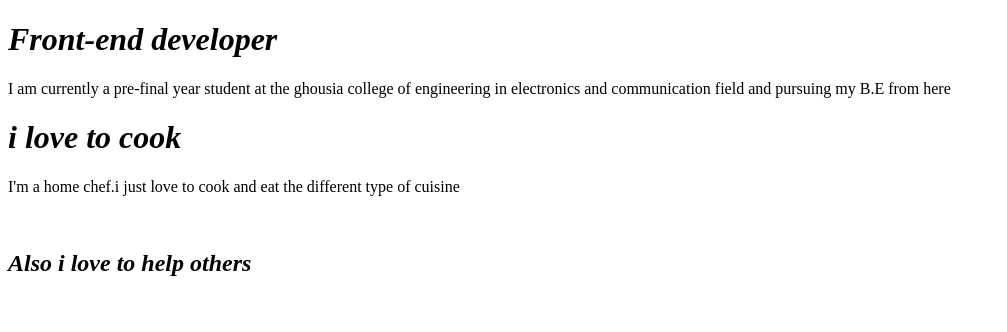
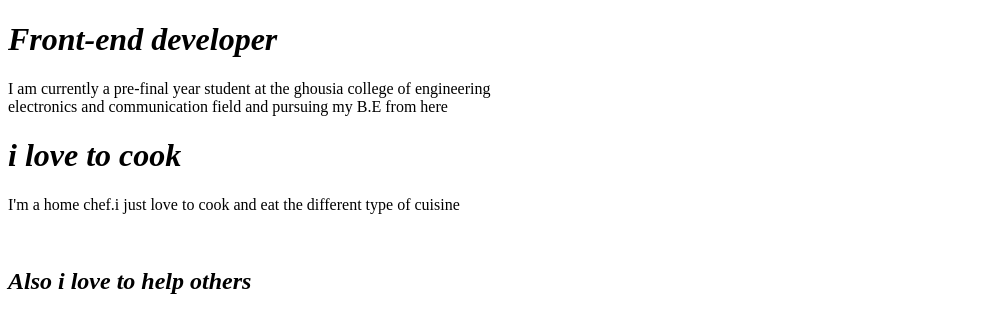
Before and after one commit to Yasmeen1999/yasmeen1999.github.io, a plain HTML site: page about.html in a window 1280 px wide. Shown: the whole page, without its empty margins (0-1007 px from the left). Drawn offline with Linux system fonts and the light colour scheme.

Commit message:
updated portfolio

```diff
--- a/about.html
+++ b/about.html
@@ -12,7 +12,7 @@
             <h1> <i>Front-end developer</i> </h1>
 
 
-            <p>I am currently a pre-final year student at the ghousia college of engineering in electronics and communication field and pursuing my B.E from here</p>
+            <p>I am currently a pre-final year student at the ghousia college of engineering <br> electronics and communication field and pursuing my B.E from here</p>
 
 
             <h1><i>i love to cook</i></h1>
```
Also changed, not shown: css/main.css (+8 -8 lines), images/yass.jpg.
